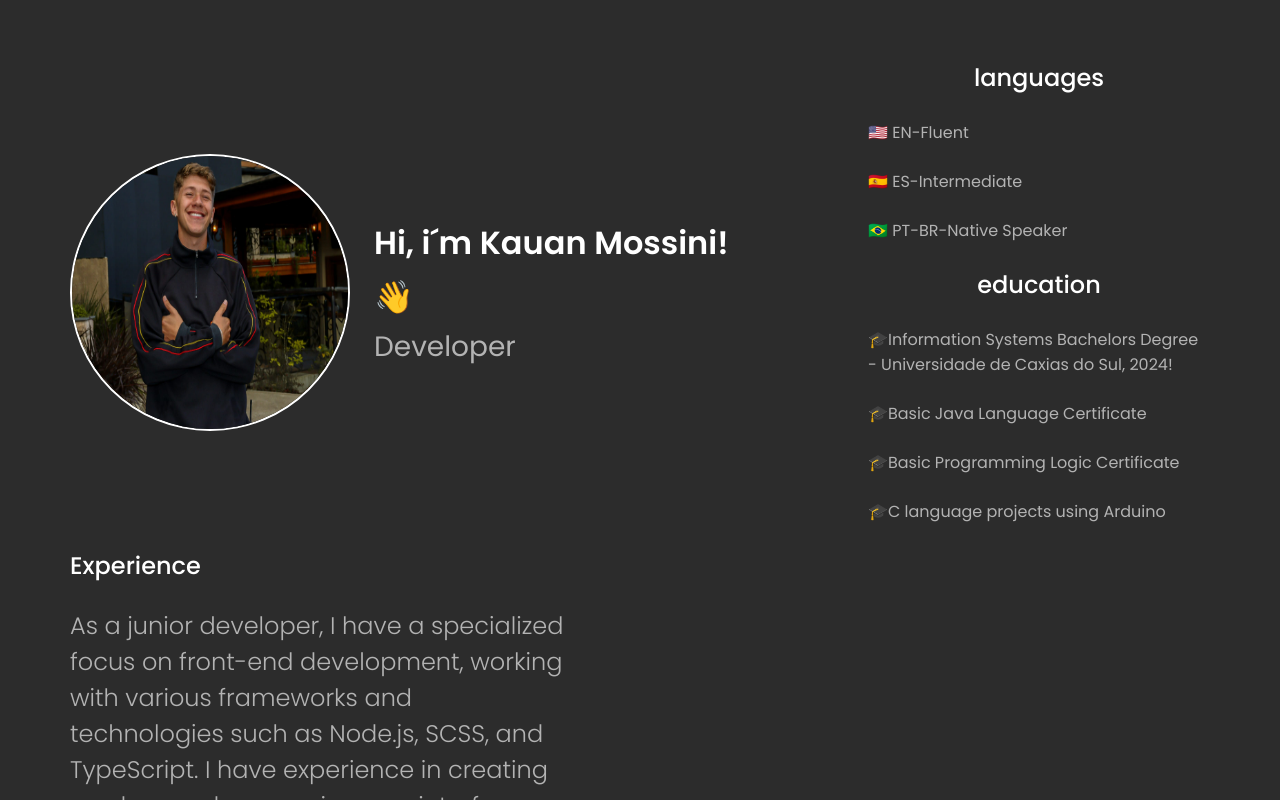
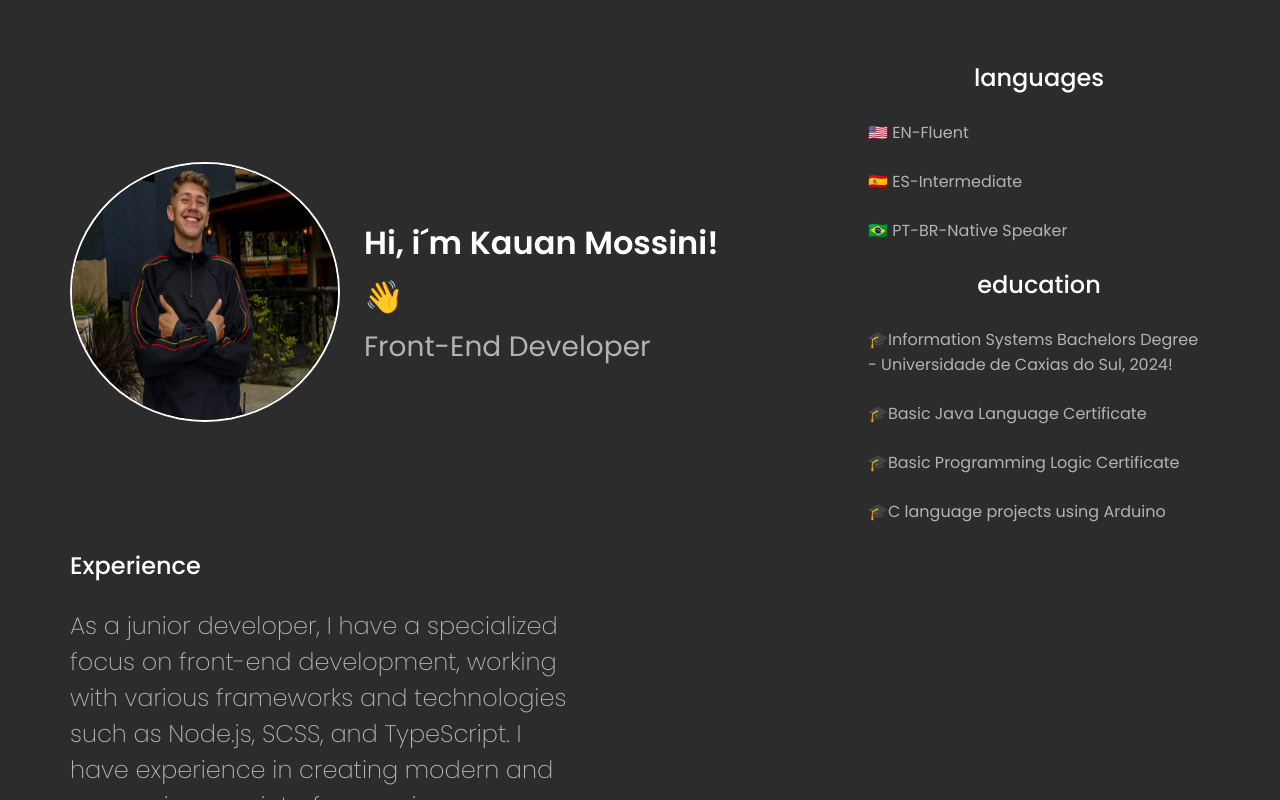
Before and after one commit to Mossinii/my-portifolio, a Next.js app: page / in a window 1280 px wide. Built offline with nearby package versions, Linux system fonts and the light colour scheme.

Commit message:
feat: project complet

```diff
--- a/src/app/components/experience/experience.scss
+++ b/src/app/components/experience/experience.scss
@@ -8,9 +8,9 @@ gap: 24px;
 max-width: 500px;
 
 p {
-    font-weight: 300;
-    font-size: 18px;
-    line-height: 27px;
+    font-weight: 200;
+    font-size: 12px;
+    line-height: 22px;
     color: var(--text-secondary);
     text-align: center;
 }
--- a/src/app/components/header/header.tsx
+++ b/src/app/components/header/header.tsx
@@ -8,13 +8,13 @@ export function Header() {
     <div className="header">
       <div>
         <h1>Hi, i´m Kauan Mossini!👋</h1>
-        <h2>Developer</h2>
+        <h2>Front-End Developer</h2>
         </div>
       <Image
         src="/me.jpeg"
         alt="Kauan Mossini"
-        width={280}
-        height={277}
+        width={270}
+        height={260}
         priority
       />
     </div>
--- a/src/app/layout.tsx
+++ b/src/app/layout.tsx
@@ -2,7 +2,7 @@ import './globals.scss'
 import { Poppins } from 'next/font/google'
 
 const inter = Poppins ({ subsets: ['latin'],
-weight: ['300','400','500','600'] })
+weight: ['200', '300','400','500','600'] })
 
 export const metadata = {
   title: 'Kauan Mossini',
```
